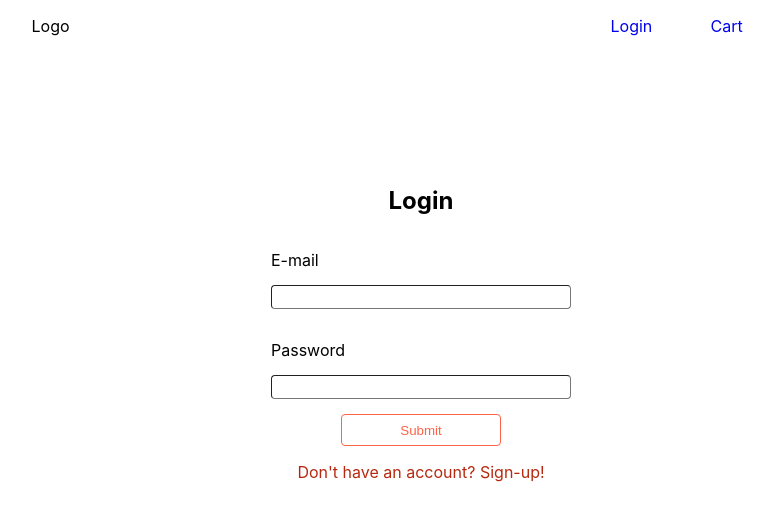
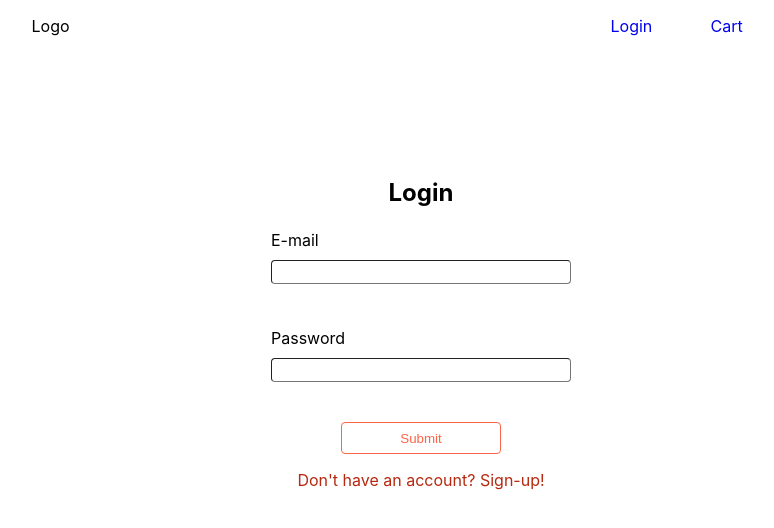
Before and after one commit to tieros/foodOrderApp, a React (Create React App) app: page /login in a window 1280 px wide. Shown: the top 528 px of the page, without its empty margins (219-993 px from the left). Built offline with nearby package versions, Linux system fonts and the light colour scheme.

Commit message:
fix: fix input style

```diff
--- a/src/atoms/input/input.scss
+++ b/src/atoms/input/input.scss
@@ -4,9 +4,9 @@
 .input-container {
     display: flex;
     flex-direction: column;
-    justify-content: space-evenly;
     width: 300px;
     height: 90px;
+    margin: 4px;
 
         input {
             border-radius: 4px;
@@ -15,10 +15,21 @@
             border:1 px solid gray;
             border-width: 1px;
             height: 20px;
+            margin: 10px 0 2px;
         }
         &input:focus-visible {
         outline: black auto 1px;
-}
+        }
+
+        label {
+            height: 20px;
+        }
+
+        textarea {
+            margin-top: 10px;
+            border-radius: 4px;
+            height: 60px;
+        }
 }
 
 .error-message {
```
